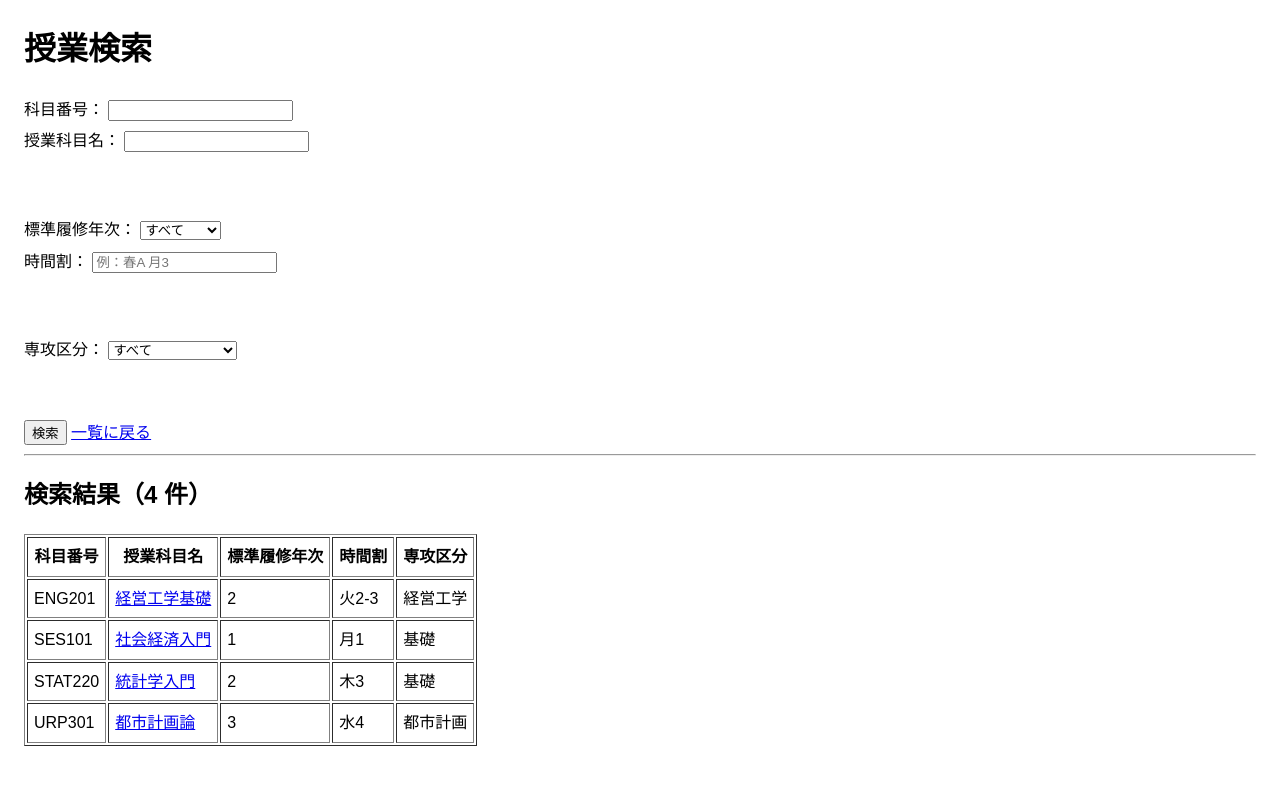
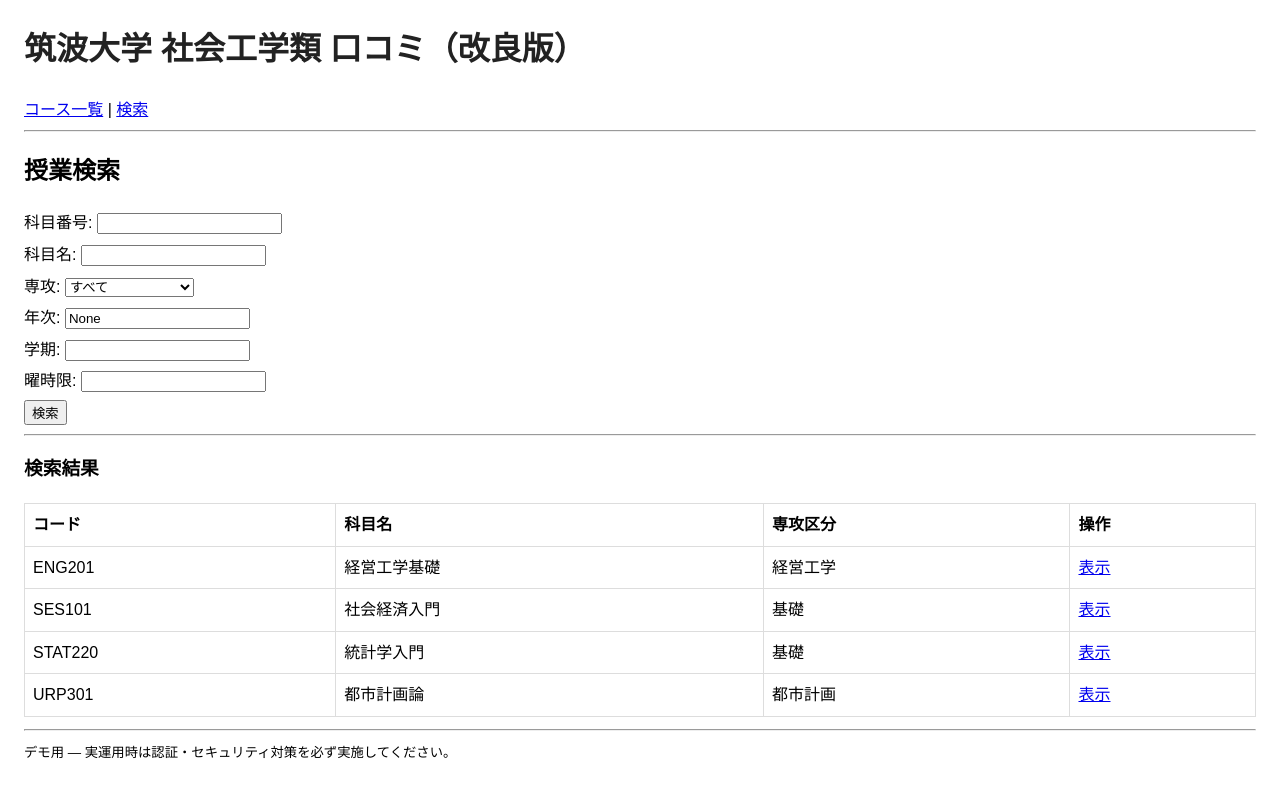
Before and after one commit to yuchan052121-ai/project3, a Flask app: page /search/ in a window 1280 px wide. Run offline with Flask 3, Linux system fonts and the light colour scheme; data comes from the database, SQL or seed files in the repository.

Commit message:
Update search_results.html

```diff
--- a/templates/search_results.html
+++ b/templates/search_results.html
@@ -1,120 +1,40 @@
-<!DOCTYPE html>
-<html lang="ja">
-<head>
-    <meta charset="UTF-8">
-    <title>授業検索結果</title>
-    <link rel="stylesheet" href="{{ url_for('static', filename='style.css') }}">
-</head>
-<body>
-
-<h1>授業検索</h1>
-
-<!-- 🔍 検索フォーム -->
+{% extends "layout.html" %}
+{% block content %}
+<h2>授業検索</h2>
 <form method="get" action="{{ url_for('search') }}">
-
-    <!-- 科目番号 -->
-    <label>
-        科目番号：
-        <input type="text" name="code" value="{{ request.args.get('code', '') }}">
-    </label>
-
-    <!-- 授業科目名 -->
-    <label>
-        授業科目名：
-        <input type="text" name="title" value="{{ request.args.get('title', '') }}">
-    </label>
-
-    <br><br>
-
-    <!-- 標準履修年次 -->
-    <label>
-        標準履修年次：
-        <select name="year">
+  <label>科目番号: <input name="code" value="{{ code }}"></label>
+  <label>科目名: <input name="title" value="{{ title }}"></label>
+  <label>専攻:
+    <select name="area">
       <option value="">すべて</option>
-            {% for y in [
-                "1 年次", "2 年次", "3 年次", "4 年次",
-                "1 - 3 年次", "1 - 4 年次",
-                "2 - 4 年次", "3・4 年次"
-            ] %}
-                <option value="{{ y }}"
-                    {% if request.args.get('year') == y %}selected{% endif %}>
-                    {{ y }}
-                </option>
-            {% endfor %}
+      <option value="基礎" {% if area=='基礎' %}selected{% endif %}>基礎</option>
+      <option value="社会経済システム" {% if area=='社会経済システム' %}selected{% endif %}>社会経済システム</option>
+      <option value="経営工学" {% if area=='経営工学' %}selected{% endif %}>経営工学</option>
+      <option value="都市計画" {% if area=='都市計画' %}selected{% endif %}>都市計画</option>
+      <option value="その他" {% if area=='その他' %}selected{% endif %}>その他</option>
     </select>
   </label>
-
-    <!-- 時間割（学期＋曜時限） -->
-    <label>
-        時間割：
-        <input type="text" name="schedule"
-               placeholder="例：春A 月3"
-               value="{{ request.args.get('schedule', '') }}">
-    </label>
-
-    <br><br>
-
-    <!-- 専攻区分 -->
-    <label>
-        専攻区分：
-        <select name="area">
-            <option value="">すべて</option>
-            {% for a in [
-                "基礎・専門基礎",
-                "社会経済システム",
-                "経営工学",
-                "都市計画",
-                "その他"
-            ] %}
-                <option value="{{ a }}"
-                    {% if request.args.get('area') == a %}selected{% endif %}>
-                    {{ a }}
-                </option>
-            {% endfor %}
-        </select>
-    </label>
-
-    <br><br>
-
+  <label>年次: <input name="year" value="{{ year }}"></label>
+  <label>学期: <input name="semester" value="{{ semester }}"></label>
+  <label>曜時限: <input name="schedule" value="{{ schedule }}"></label>
   <button type="submit">検索</button>
-    <a href="{{ url_for('index') }}">一覧に戻る</a>
 </form>
 
 <hr>
-
-<!-- 📄 検索結果 -->
-<h2>検索結果（{{ courses|length }} 件）</h2>
-
-{% if courses %}
-<table border="1" cellpadding="6">
-    <thead>
-        <tr>
-            <th>科目番号</th>
-            <th>授業科目名</th>
-            <th>標準履修年次</th>
-            <th>時間割</th>
-            <th>専攻区分</th>
-        </tr>
-    </thead>
+<h3>検索結果</h3>
+<table class="courses">
+  <thead><tr><th>コード</th><th>科目名</th><th>専攻区分</th><th>操作</th></tr></thead>
   <tbody>
   {% for c in courses %}
     <tr>
       <td>{{ c['code'] }}</td>
+      <td>{{ c['title'] }}</td>
+      <td>{{ c['area'] or '-' }}</td>
       <td>
-                <a href="{{ url_for('course_view', course_id=c['id']) }}">
-                    {{ c['title'] }}
-                </a>
+        <a href="{{ url_for('course_view', course_id=c['id']) }}">表示</a>
       </td>
-            <td>{{ c['year'] }}</td>
-            <td>{{ c['schedule'] }}</td>
-            <td>{{ c['area'] }}</td>
     </tr>
   {% endfor %}
   </tbody>
 </table>
-{% else %}
-<p>条件に一致する授業は見つかりませんでした。</p>
-{% endif %}
-
-</body>
-</html>
+{% endblock %}
```
Lines whose indentation alone changed are shown as unchanged.
